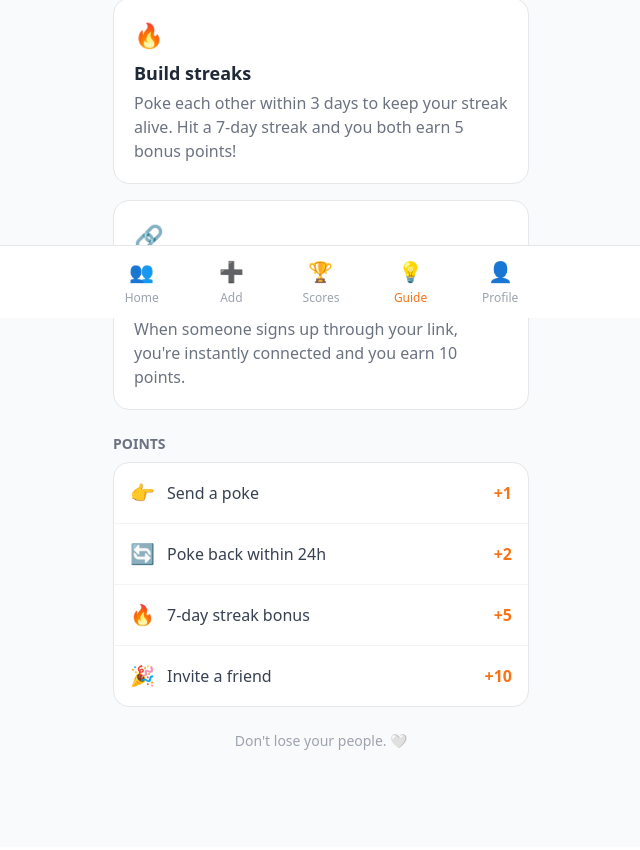
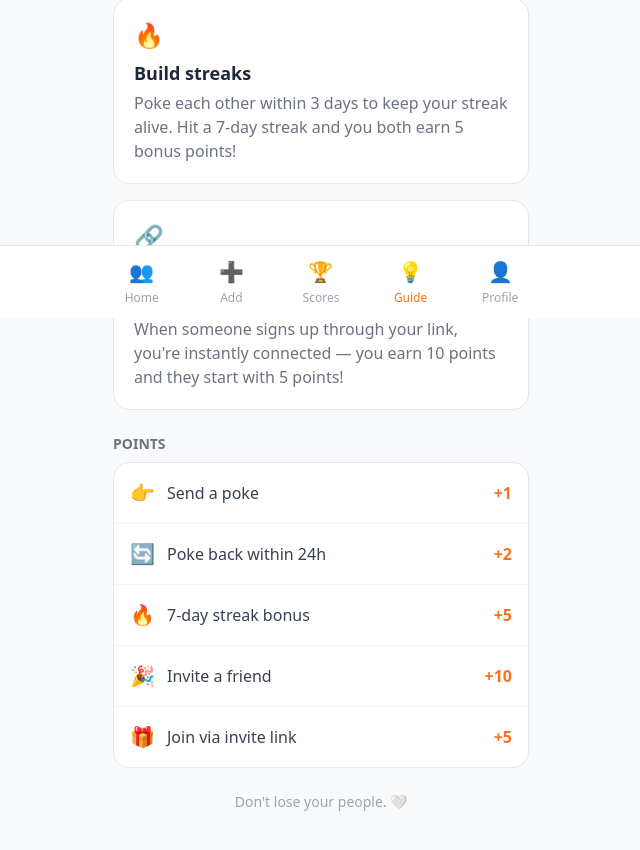
Before and after one commit to sgimpro/pokkey, a Next.js app: page /guide in a window 1280 px wide. Shown: the part 482-1332 px from the top of the page, without its empty margins (319-959 px from the left). Built offline with nearby package versions, Linux system fonts and the light colour scheme.

Commit message:
signup bonus: +5 pts for joining via invite link

```diff
--- a/app/(app)/guide/page.tsx
+++ b/app/(app)/guide/page.tsx
@@ -37,7 +37,8 @@ export default function GuidePage() {
           <h2 className="font-bold text-lg text-gray-800">Invite friends</h2>
           <p className="text-gray-500 mt-1">
             Share your invite link from the home screen. When someone signs up
-            through your link, you&apos;re instantly connected and you earn 10 points.
+            through your link, you&apos;re instantly connected — you earn 10 points
+            and they start with 5 points!
           </p>
         </div>
 
@@ -65,12 +66,19 @@ export default function GuidePage() {
             </div>
             <span className="font-bold text-orange-500">+5</span>
           </div>
-          <div className="flex items-center justify-between p-4">
+          <div className="flex items-center justify-between p-4 border-b border-gray-100">
             <div className="flex items-center gap-3">
               <span className="text-xl">&#127881;</span>
               <span className="text-gray-700">Invite a friend</span>
             </div>
             <span className="font-bold text-orange-500">+10</span>
+          </div>
+          <div className="flex items-center justify-between p-4">
+            <div className="flex items-center gap-3">
+              <span className="text-xl">&#127873;</span>
+              <span className="text-gray-700">Join via invite link</span>
+            </div>
+            <span className="font-bold text-orange-500">+5</span>
           </div>
         </div>
 
--- a/app/api/accept-invite-link/route.ts
+++ b/app/api/accept-invite-link/route.ts
@@ -66,5 +66,11 @@ export async function POST(req: Request) {
     amount: SCORE_EVENTS.NEW_USER_INVITED,
   });
 
+  // Award signup bonus to the new user who joined via invite
+  await admin.rpc("increment_score", {
+    user_id: user.id,
+    amount: SCORE_EVENTS.JOINED_VIA_INVITE,
+  });
+
   return NextResponse.json({ success: true, message: "Friendship created" });
 }
--- a/lib/scoring.ts
+++ b/lib/scoring.ts
@@ -3,4 +3,5 @@ export const SCORE_EVENTS = {
   NUDGE_RECIPROCATED: 2,
   FRIENDSHIP_STREAK_7_DAYS: 5,
   NEW_USER_INVITED: 10,
+  JOINED_VIA_INVITE: 5,
 }
```
